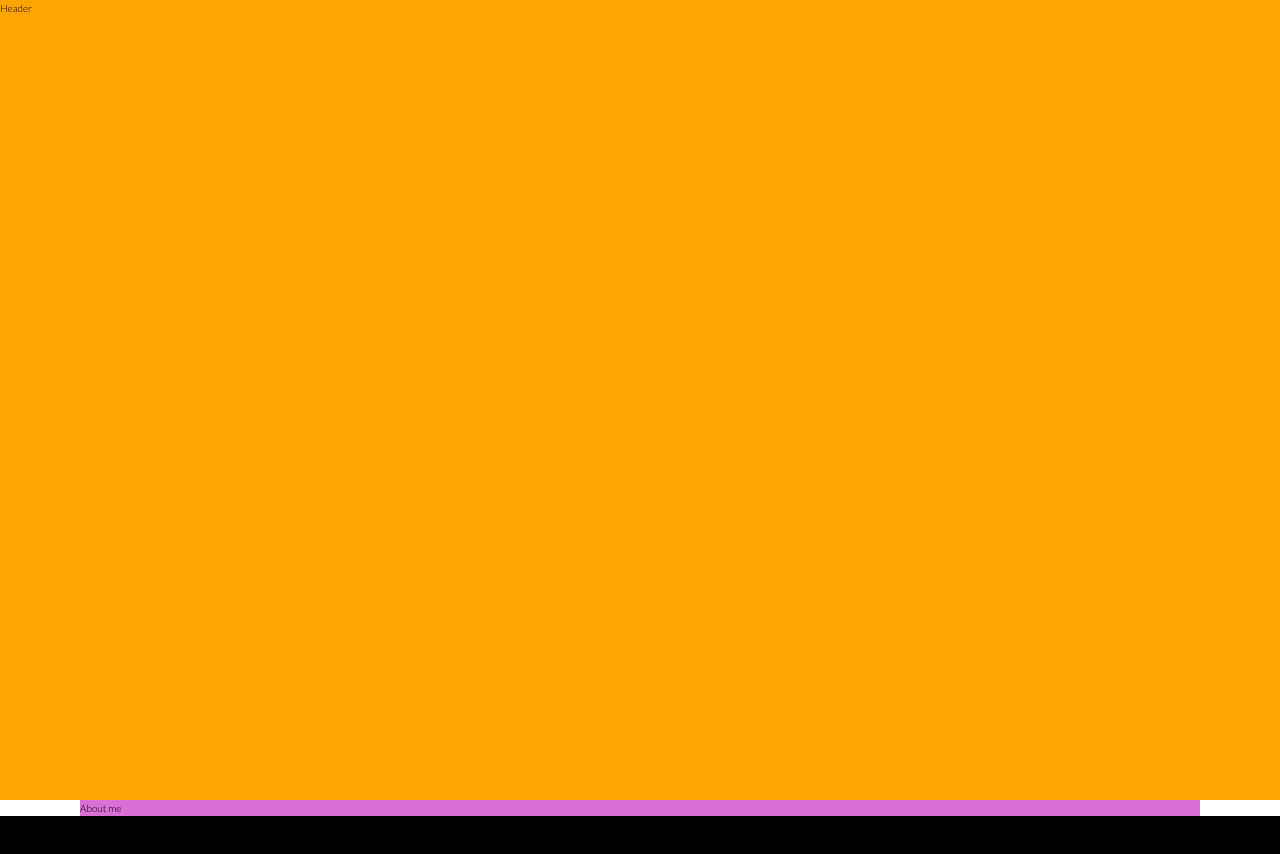
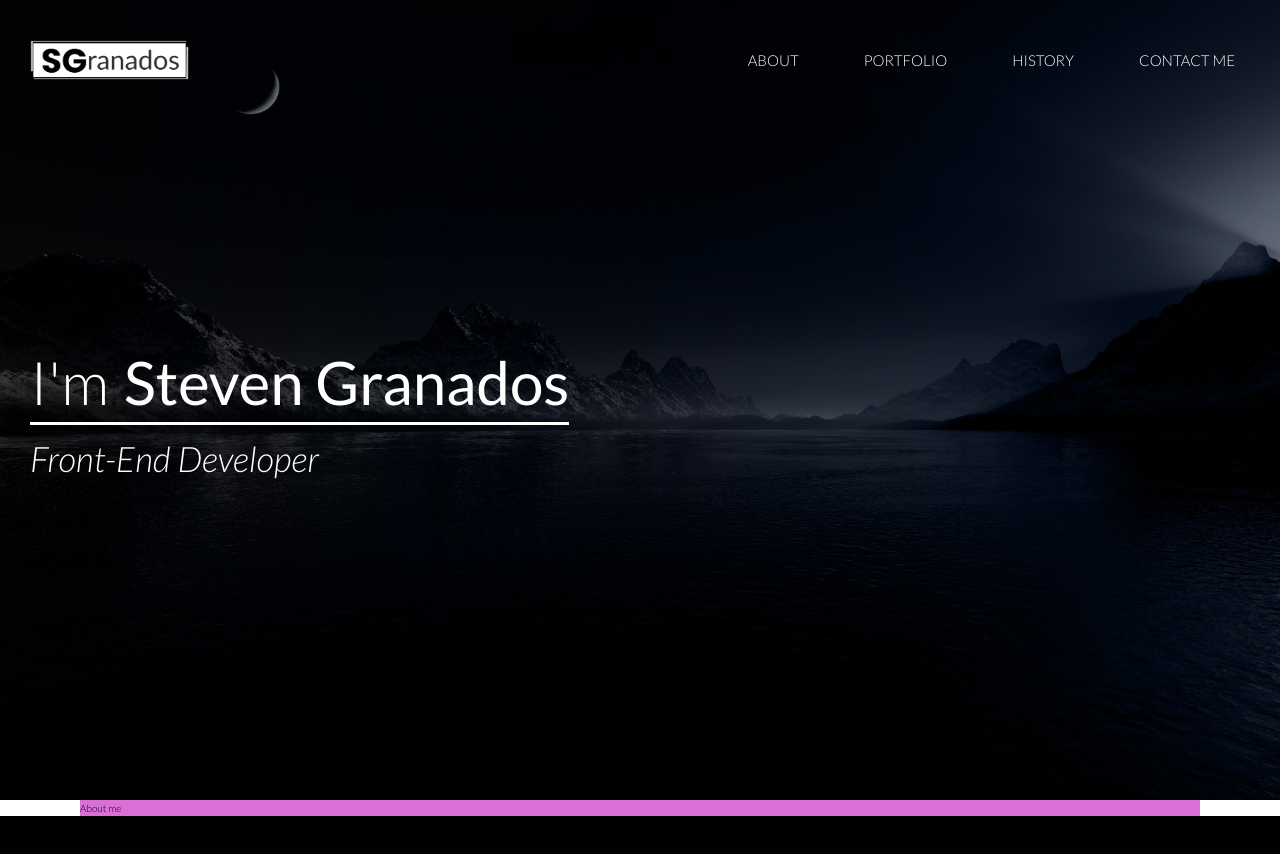
Before and after one commit to GSGranados/sgranados-portfolio, a website built with Parcel: page index.html in a window 1280 px wide. Shown: the top 854 px of the page. Built offline with nearby package versions, Linux system fonts and the light colour scheme.

Commit message:
header 75% finished, headings and navigation added

```diff
--- a/css/style.css
+++ b/css/style.css
@@ -2,13 +2,6 @@
   background-color: orchid;
   grid-column: center-start/center-end;
   grid-row: 2/3; }
-
-:root {
-  --color-white: #ffff;
-  --color-black: #0000;
-  --color-gradient-1: #ba6bf0;
-  --color-gradient-2: #4bd1ff;
-  --color-gradient-3: #db78ff; }
 
 *,
 *::after,
@@ -25,7 +18,9 @@ body {
   font-family: "Lato", sans-serif;
   color: #000000;
   font-weight: 300;
-  line-height: 1.6;
+  line-height: 1.6; }
+
+.container {
   display: grid;
   grid-template-columns: [full-start] minmax(6rem, 1fr) [center-start] repeat(8, [col-start] minmax(14rem, min-content) [col-end]) [center-end] minmax(6rem, 1fr) [full-end];
   grid-template-rows: 100vh min-content 40vw repeat(2, min-content); }
@@ -37,7 +32,36 @@ body {
 .header {
   grid-row: 1/2;
   grid-column: full-start/full-end;
-  background-color: orange; }
+  background-image: linear-gradient(rgba(0, 0, 0, 0.55), rgba(0, 0, 0, 0.6)), url(../img/hero.jpg);
+  background-size: cover;
+  padding: 3rem;
+  display: flex;
+  flex-direction: column; }
+
+.nav {
+  width: 100%;
+  display: flex;
+  justify-content: space-between;
+  align-items: center;
+  align-self: flex-start; }
+  .nav__logo {
+    height: 4rem; }
+  .nav__list {
+    list-style: none;
+    display: flex; }
+  .nav__item:not(:last-of-type) {
+    margin-right: 3.5rem; }
+  .nav__link:link, .nav__link:visited {
+    display: inline-block;
+    color: #ffffff;
+    text-decoration: none;
+    text-transform: uppercase;
+    font-size: 1.5rem;
+    transition: all 0.3s;
+    padding: 1.75rem 1.5rem; }
+  .nav__link:hover {
+    background-color: #ffffff;
+    color: #000000; }
 
 .section-history {
   background-color: paleturquoise;
@@ -46,3 +70,61 @@ body {
 .portfolio {
   background-color: #000000;
   grid-column: full-start/full-end; }
+
+.heading-primary {
+  display: block;
+  color: #ffffff;
+  font-weight: 300;
+  font-size: 6rem;
+  position: relative;
+  align-self: flex-start;
+  flex: 1;
+  display: flex;
+  align-items: flex-end;
+  justify-content: start;
+  animation: animateOpacity 1.25s ease-in; }
+  .heading-primary span {
+    margin-left: 1.5rem;
+    font-weight: bolder; }
+  .heading-primary::after {
+    position: absolute;
+    top: 0;
+    left: 0;
+    content: "";
+    display: block;
+    height: 100%;
+    width: 100%;
+    border-bottom: 3px solid #ffffff;
+    transform: translateY(-5px);
+    animation: animateBorder 1.5s ease 1.25s;
+    animation-fill-mode: backwards; }
+
+.sub-heading {
+  align-self: flex-start;
+  color: #ffffff;
+  font-size: 3.5rem;
+  font-weight: 300;
+  font-style: italic;
+  flex: 1;
+  animation: moveText 1s ease 0.5s;
+  animation-fill-mode: backwards; }
+
+@keyframes animateBorder {
+  0% {
+    width: 0%; }
+  100% {
+    width: 100%; } }
+
+@keyframes animateOpacity {
+  0% {
+    opacity: 0; }
+  100% {
+    opacity: 1; } }
+
+@keyframes moveText {
+  0% {
+    opacity: 0;
+    transform: translateY(-3rem); }
+  100% {
+    opacity: 1;
+    transform: translateY(0); } }
--- a/index.html
+++ b/index.html
@@ -13,7 +13,21 @@
     <title>SGranados | Front-end developer</title>
   </head>
   <body class="container">
-    <header class="header">Header</header>
+    <header class="header">
+      <nav class="nav">
+        <img src="img/logo.png" alt="Portfolio logo" class="nav__logo" />
+        <ul class="nav__list">
+          <li class="nav__item"><a href="#" class="nav__link">About</a></li>
+          <li class="nav__item"><a href="#" class="nav__link">Portfolio</a></li>
+          <li class="nav__item"><a href="#" class="nav__link">History</a></li>
+          <li class="nav__item">
+            <a href="#" class="nav__link">Contact me</a>
+          </li>
+        </ul>
+      </nav>
+      <h1 class="heading-primary">I'm <span> Steven Granados</span></h1>
+      <h3 class="sub-heading">Front-End Developer</h3>
+    </header>
     <section class="section-about">About me</section>
     <div class="portfolio">Portfolio</div>
     <section class="section-history">History</section>
```
